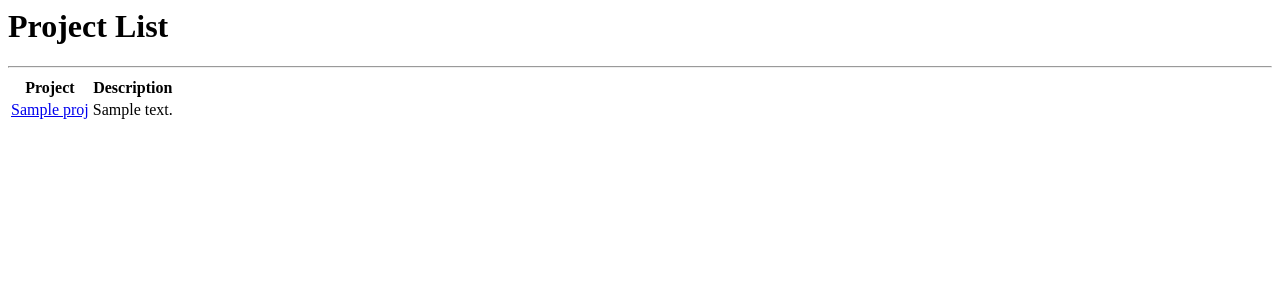
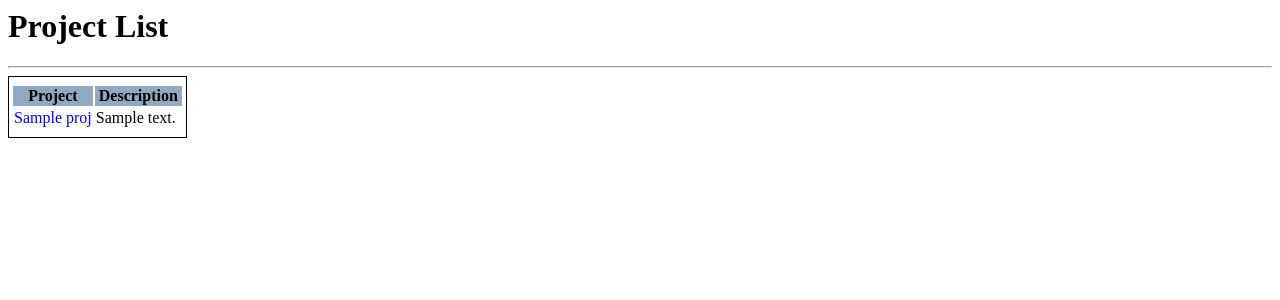
Before and after one commit to clsdaniel/iridium, a Django app: template project/templates/project_list.html in a window 1280 px wide. Shown: the top 300 px of the page. Run offline with Django 3.2, Linux system fonts and the light colour scheme; the template is opened without the code that fills it: most values are stand-ins (such as "Sample title", 1, 10 or a date in 2020).

Commit message:
Styled project list table

```diff
--- a/project/templates/project_list.html
+++ b/project/templates/project_list.html
@@ -6,11 +6,21 @@
 	Iridium Software Development Management
 	</title>
 	<link rel="stylesheet" type="text/css" href="/static/style-screen.css"> </link>
+	<script type="text/javascript" src="/static/jquery-1.3.1.min.js">
+	</script>
+	<script type="text/javascript" src="/static/jquery.corners.min.js">
+	</script>
+	<script>
+	$(document).ready( function(){
+	  $('.projectlist').corners();
+	  $('.projectlist tr:even').addClass("even");
+	});
+	</script>
 </head>
 
 <body>
 <h1>Project List</h2><hr/>
-<table>
+<table class="projectlist">
 <tr><th>Project</th><th>Description</th></tr>
 {% for proj in projects %}
 <tr>
--- a/static/style-screen.css
+++ b/static/style-screen.css
@@ -61,3 +61,21 @@ table.comment {
 table.comment th{
 	background-color:#5074e9;
 }
+
+table.projectlist {
+	border: 1px solid black;
+}
+
+table.projectlist a {
+	text-decoration: None;
+}
+
+table.projectlist th{
+	background: #91a9c2;
+	padding-left: 4px;
+	padding-right: 4px;
+}
+
+tr.even {
+	background: #dedfe2;
+}
```
